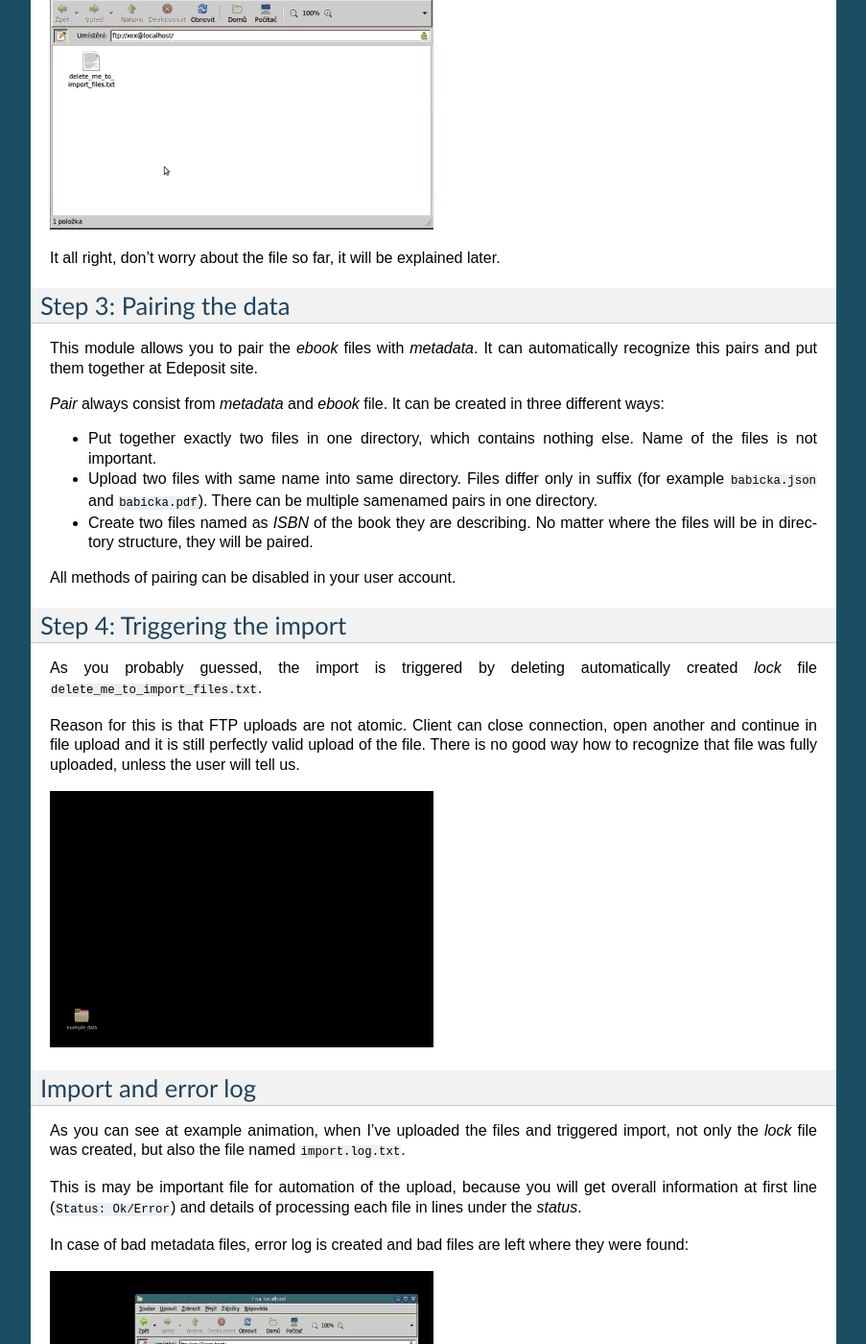
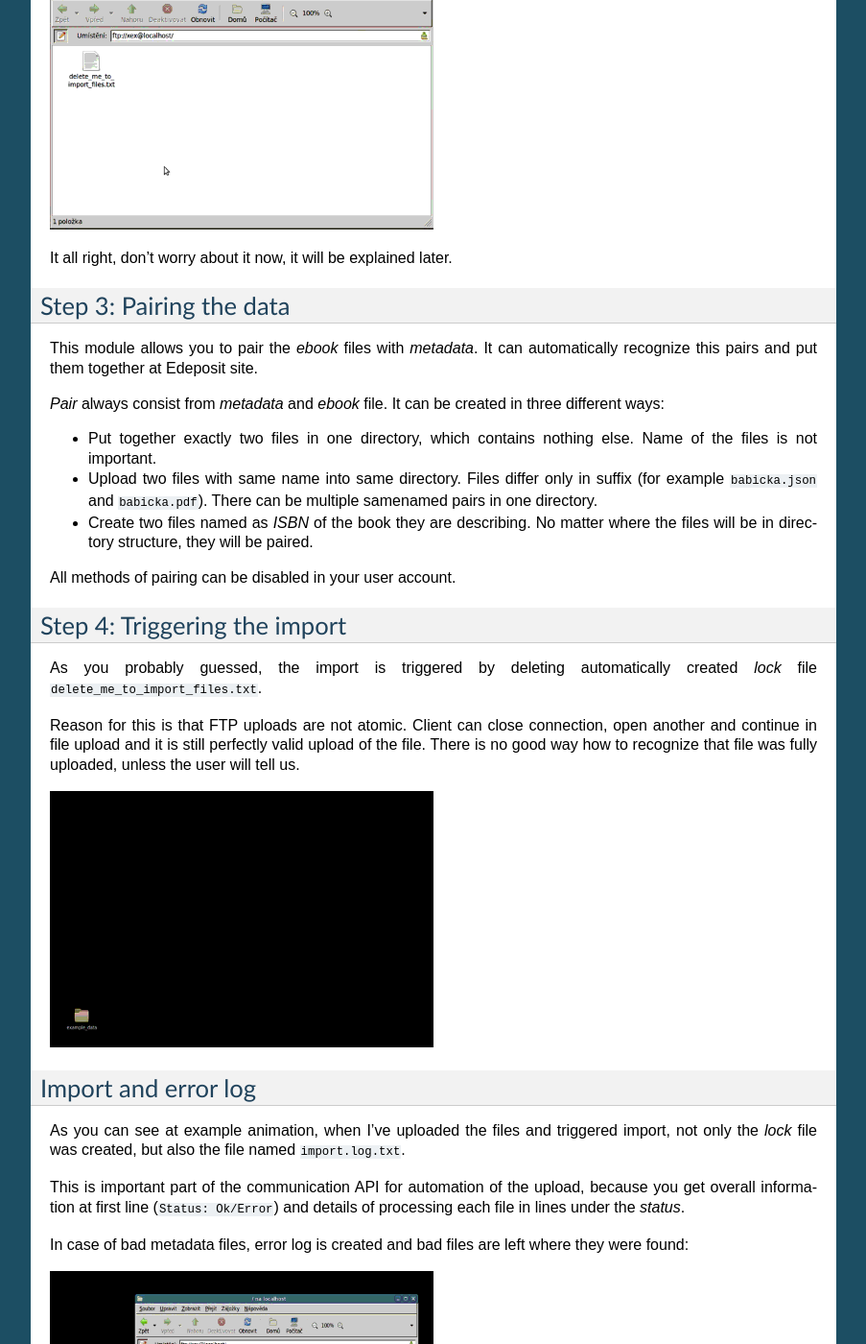
Before and after one commit to edeposit/edeposit.amqp.ftp, a Sphinx documentation site: the page built from docs/workflow/workflow.rst, in a window 1280 px wide and 1400 px high, scrolled down 1035 px. Shown: the whole window at 96% size, without its empty margins (198-1101 px from the left). Built offline with Sphinx 7.4.7, drawn with Linux system fonts in a browser that asks for light colours.

Commit message:
Fixed some typos.

```diff
--- a/docs/workflow/workflow.rst
+++ b/docs/workflow/workflow.rst
@@ -9,8 +9,8 @@
 
 Why
 ---
-First of all - you may ask "why should I use the FTP interface to upload files to the
-Edeposit project?"
+First of all - you may ask "why should I use the FTP interface to upload files
+to the Edeposit project?"
 
 Answer is simple: it can save you a lot of work. Data uploaded over FTP are
 automatically paired with metadata, you can use batch uploads and there is only
@@ -46,7 +46,7 @@
 .. image:: /_static/lock.gif
     :width: 400px
 
-It all right, don't worry about the file so far, it will be explained later.
+It all right, don't worry about it now, it will be explained later.
 
 Step 3: Pairing the data
 ------------------------
@@ -85,9 +85,9 @@
 import, not only the `lock` file was created, but also the file named
 ``import.log.txt``.
 
-This is may be important file for automation of the upload, because you will
-get overall information at first line (``Status: Ok/Error``) and details of
-processing each file in lines under the `status`.
+This is important part of the communication API for automation of the upload,
+because you get overall information at first line (``Status: Ok/Error``)
+and details of processing each file in lines under the `status`.
 
 In case of bad metadata files, error log is created and bad files are left where
 they were found:
```
